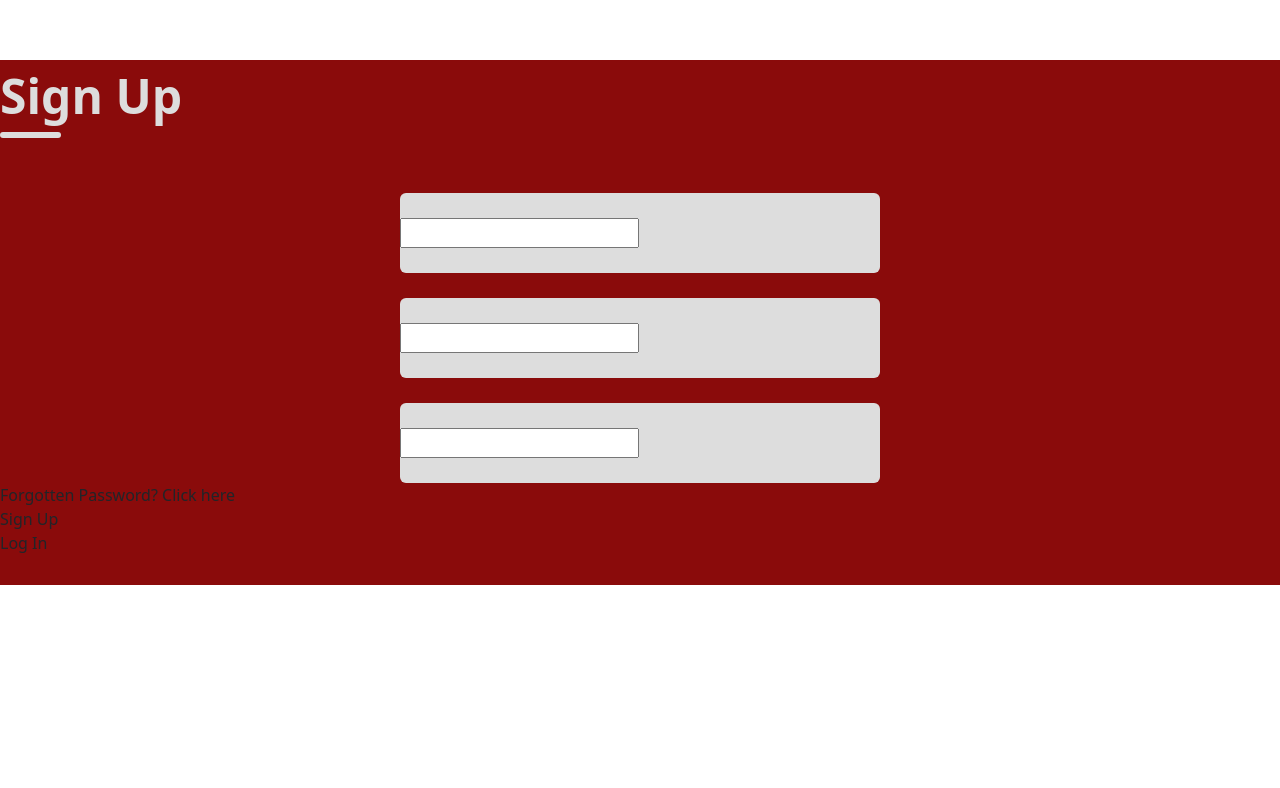
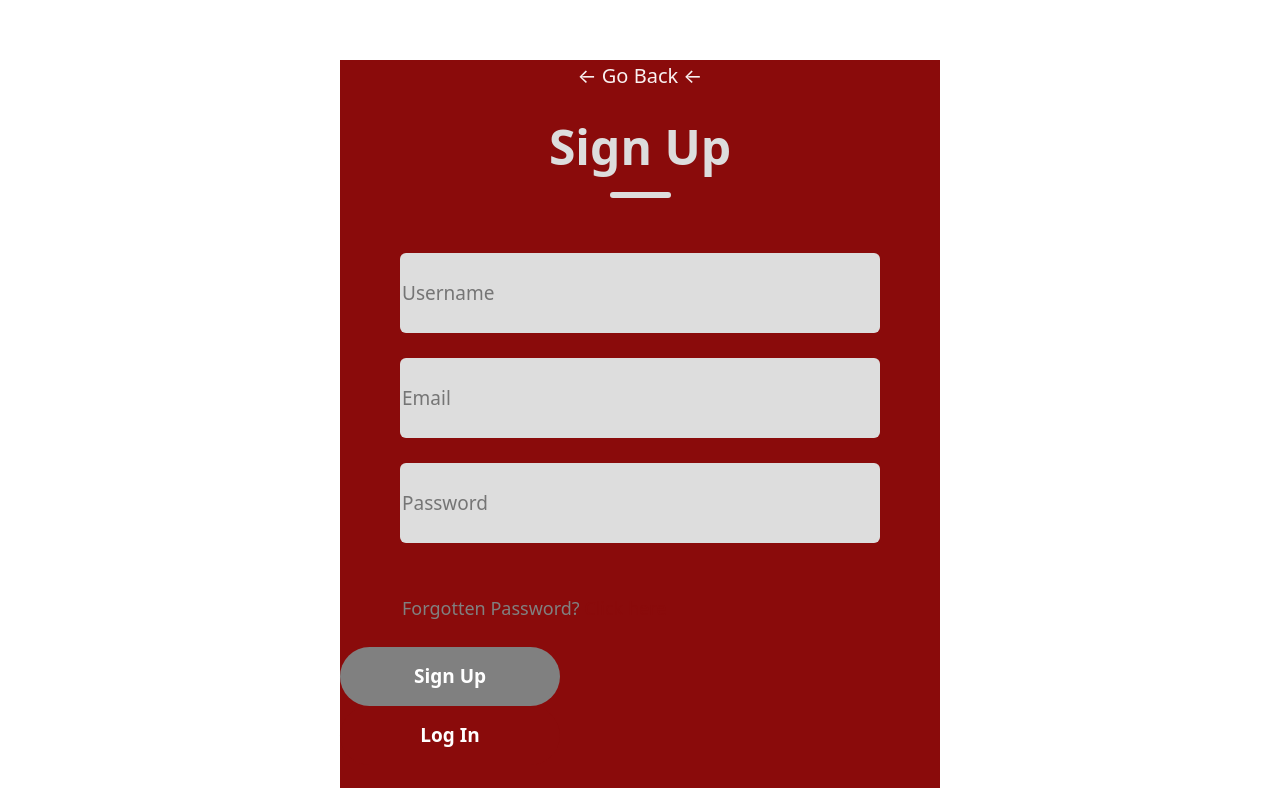
Before and after one commit to jamesmartin604/news-aggregator, a React (Vite) app in the folder frontend/ReactTest1/react-app/: page /signup in a window 1280 px wide. Shown: the part 140-928 px from the top of the page. Before the commit the page ends 800 px from the top, so only its background shows below. Built offline with nearby package versions, Linux system fonts and the light colour scheme.

Commit message:
Updated signup page :((((

```diff
--- a/frontend/ReactTest1/react-app/src/App.css
+++ b/frontend/ReactTest1/react-app/src/App.css
@@ -318,7 +318,6 @@ html.dark-mode{
 
 .date-container {
   display: flex;
-  /*justify-content: space-between; /* This will space out the date and the icon */
   margin-top: 12px;
 }
 
@@ -338,12 +337,13 @@ hr {
   margin-top: 200px;
   background: rgb(138, 11, 11);
   padding-bottom: 30px;
+  width: 600px;;
 }
 
 
 .signup-header{
-  /*display: flex;
-  flex-direction: column;*/
+  display: flex;
+  flex-direction: column;
   align-items: center;
   gap: 9px;
   width: 100%;
@@ -384,6 +384,61 @@ hr {
   border-radius: 6px;
 }
 
+.input input {
+  height: 50px;
+  width: 400px;
+  background: transparent;
+  border: none;
+  outline: none;
+  color: grey;
+  font-size: 19px;
+}
+
+.forgot-password {
+  padding-left: 62px;
+  margin-top: 27px;
+  color: grey;
+  font-size: 18px;
+}
+
+.forgot-password span {
+  color: rgb(138, 11, 11);
+  cursor: pointer;
+}
+
+.submit-container {
+  display: flex;
+  gap: 30px;
+  margin: 60px auto;
+}
+
+.submit {
+  display: flex;
+  justify-content: center;
+  align-items: center;
+  width: 220px;
+  height: 59px;
+  color: white;
+  background: gray;
+  border-radius: 50px;
+  font-size: 19px;
+  font-weight: 700;
+  cursor: pointer;
+}
+
+.gray {
+  background:rgb(138, 11, 11);
+  color: white;
+}
+
+.back-button {
+  background: none;
+  border: none;
+  color: #f9f1f1;
+  font-size: 20px;
+  cursor: pointer;
+  margin-bottom: 10px;
+}
 
 
 .squares-row {
--- a/frontend/ReactTest1/react-app/src/SignUp.tsx
+++ b/frontend/ReactTest1/react-app/src/SignUp.tsx
@@ -1,32 +1,89 @@
 import React, { useState } from 'react';
+import { Link } from "react-router-dom"; // Import Link here
+
 
 const SignUp = () => {
+  const [action, setAction] = useState("Sign Up");
+  const [email, setEmail] = useState("");
+const [password, setPassword] = useState("");
+const [username, setUsername] = useState("");
+
+const handleSubmit = () => {
+  if (action === "Log In") {
+    if (email && password) {
+      alert("Successfully logged in!");
+    } else {
+      alert("Please fill in both email and password.");
+    }
+  } else {
+    if (username && email && password) {
+      alert("Account created successfully!");
+    } else {
+      alert("Please fill in all fields.");
+    }
+  }
+};
+
  return (
    <div className="signup-container">
      <div className="signup-header">
-       <div className = "text">Sign Up</div>
+     <Link to="/">
+          <button className="back-button">← Go Back ←</button>
+        </Link>
+       <div className = "text">{action}</div>
        <div className = "underline"></div>
      </div>
      <div className ="inputs">
+     {action === "Sign Up" && (
         <div className="input">
-         <input type="text" />
+          <input
+            type="text"
+            placeholder="Username"
+            value={username}
+            onChange={(e) => setUsername(e.target.value)}
+          />
         </div>
+      )}
       <div className="input">
-         <input type="email" />
+        <input
+          type="email"
+          placeholder="Email"
+          value={email}
+          onChange={(e) => setEmail(e.target.value)}
+        />
       </div>
+
       <div className="input">
-         <input type="password" />
-       </div>
+        <input
+          type="password"
+          placeholder="Password"
+          value={password}
+          onChange={(e) => setPassword(e.target.value)}
+        />
       </div>
      <div className="forgot-password">Forgotten Password? <span>Click here</span>
      </div>
      <div className="submit_container">
-       <div className="submit">Sign Up</div>
-       <div className="submit">Log In</div>
+          <div
+            className={action === "Log In" ? "submit gray" : "submit"}
+            onClick={() => setAction("Sign Up")}
+          >
+            Sign Up
+          </div>
+          <div
+            className={action === "Sign Up" ? "submit gray" : "submit"}
+            onClick={() => setAction("Log In")}
+          >
+            Log In
           </div>
         </div>
- )
-}
 
+        <button className="submit" onClick={handleSubmit}>
+          {action}
+        </button>
+      </div>
+    </div>
+  );
+};
 
 export default SignUp;
```
Lines whose indentation alone changed are shown as unchanged.
